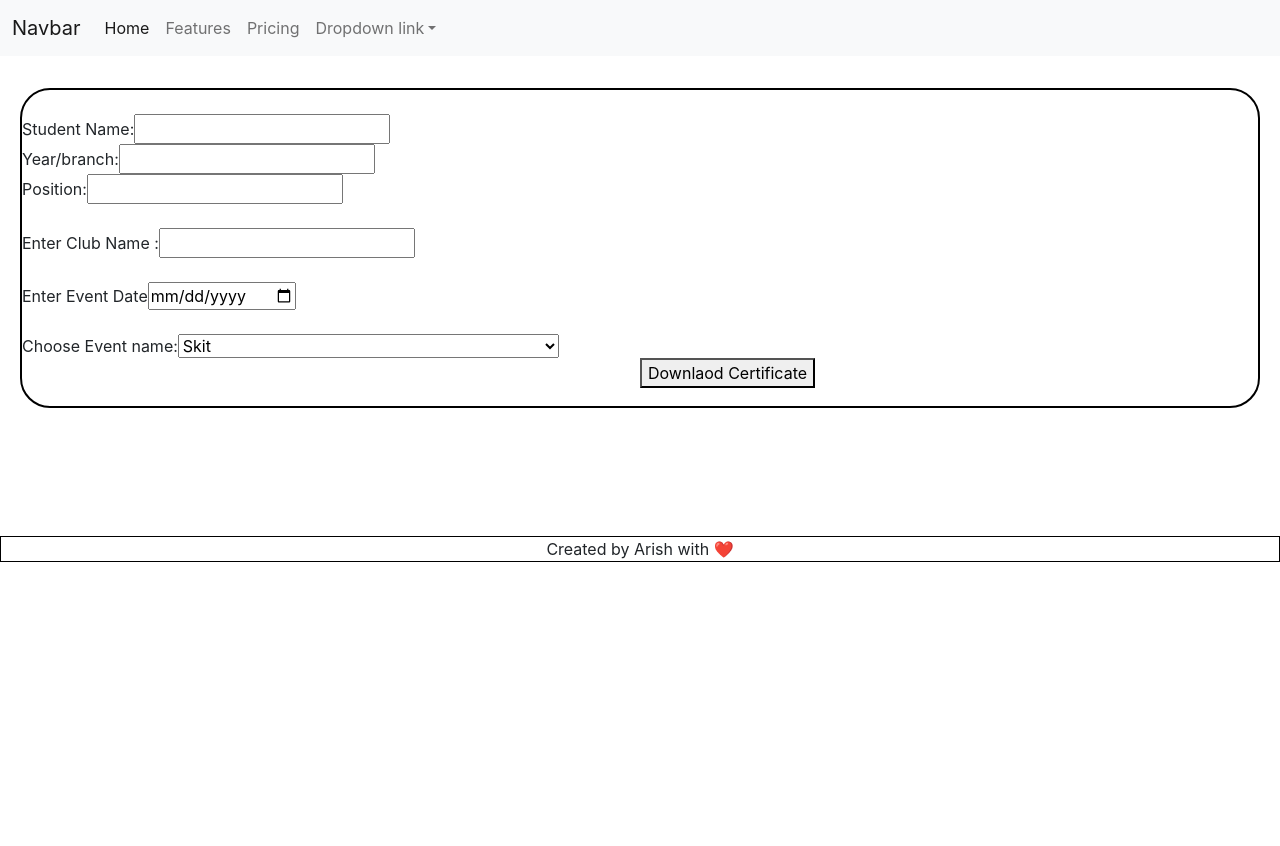
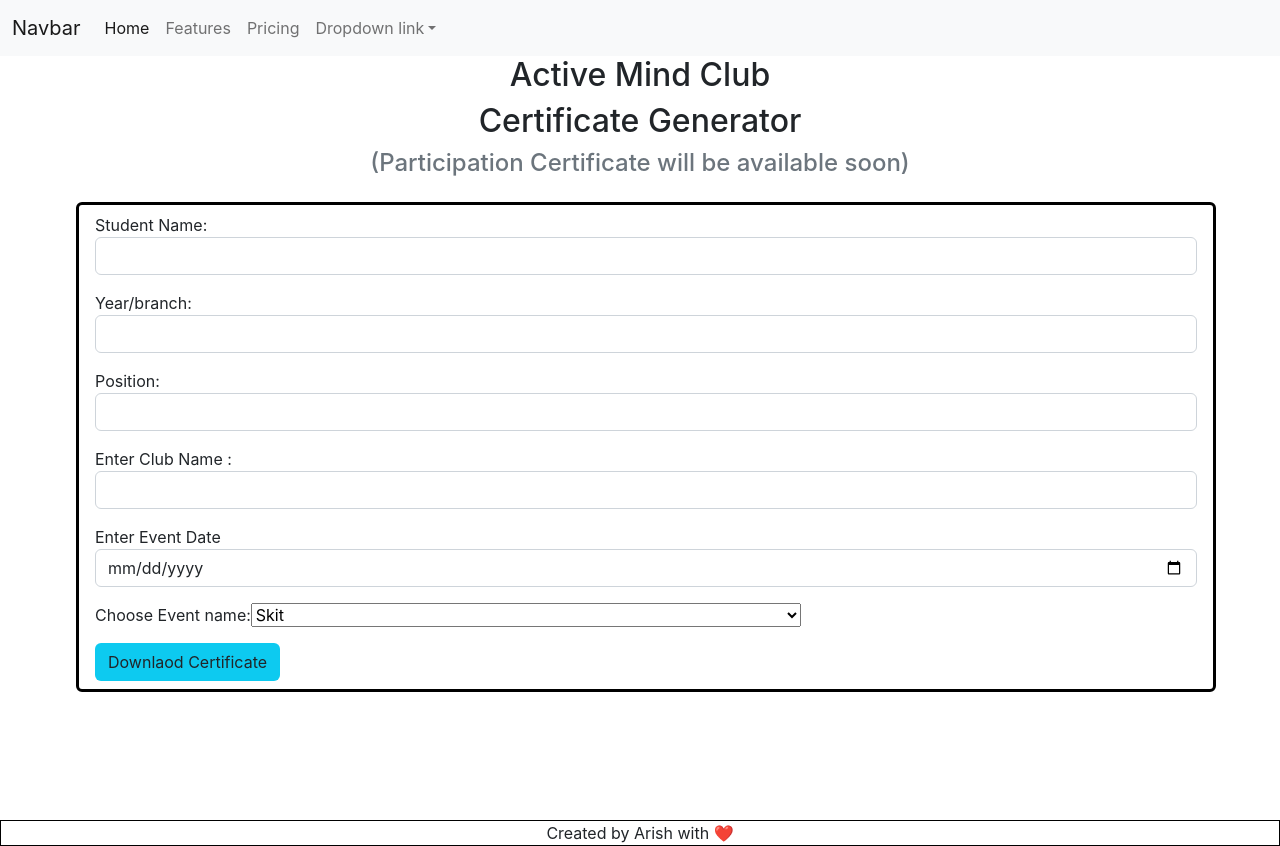
Before and after one commit to 11WALTER11/Certify, a React (Create React App) app: page / in a window 1280 px wide. Before the commit the page ends 800 px from the top, so only its background shows below. Built offline with nearby package versions, Linux system fonts and the light colour scheme.

Commit message:
styles updated

```diff
--- a/src/App.css
+++ b/src/App.css
@@ -1,15 +1,6 @@
-
-
-.cont{
-  border: 2px solid black;
-  height: 20em;
-  width: auto;
-  margin-top:2em;
-  border-radius: 30px;
-  margin-left: 20px;
-  margin-right: 20px;
-}
-button{
-  margin-left: 50%;
+.form-outline{
+  border: 3px solid black ;
+  border-radius:6px;
+  margin-right: 4em;
 
 }
--- a/src/App.js
+++ b/src/App.js
@@ -9,8 +9,8 @@ import { useState } from 'react';
 
 
 const events = ["Skit" , "Singing Competition" , "Feel the Reel","xquizite","Ibm Bootcamp " ,
-" SDP: Entrepreneurship Skills" , "Best Strategies to Crack Aptitude Test of MNCs ",
-" Feel The Reel"];
+" SDP: Entrepreneurship Skills" , "Guest Lecture on Cyber Security Awareness and it's Emerging Trends ","Just-A-Minute(JAM)",
+" Feel The Reel","Badminton"];
 function App() {
   const [sName, setsName] = useState("");
   const[YearB, setYearB] = useState("")
@@ -40,40 +40,42 @@ function App() {
   return (
     <>
       <Header />
+       <div className="text-center">
+        <h2>Active Mind Club</h2>
+        <h2>Certificate Generator</h2>
+        <h4 className="text-muted">(Participation Certificate will be available soon)</h4>
+       </div>
+      <div className="container form-outline mt-4  py-2 px-3">
+        <form >
 
-      <div className="cont">
-        <form>
-          <br />
-          <label for="fname">Student Name:</label>
-          <input type="text" id="fname" name="fname" onChange={(e)=>setsName(e.target.value)} />
-          <br />
+          <label for="fname" >Student Name:</label>
+          <input class="form-control mb-3" type="text" id="fname" name="fname" onChange={(e)=>setsName(e.target.value)} />
+
           <label for="YB">Year/branch:</label>
-          <input type="text" id="YB" name="YB" onChange={(e)=>setYearB(e.target.value)} />
-          <br />
+          <input class="form-control mb-3" type="text" id="YB" name="YB" onChange={(e)=>setYearB(e.target.value)} />
+
           <label for="POS">Position:</label>
-          <input type="text" id="POS" name="POS" onChange={(e)=>setPosition(e.target.value)} />
-          <br />
+          <input class="form-control mb-3" type="text" id="POS" name="POS" onChange={(e)=>setPosition(e.target.value)} />
 
 
-          <br />
+
+
           <label for="ClubN">Enter Club Name :</label>
-          <input type="text" id="ClubN" name="ClubN" onChange={(e)=>setCname(e.target.value)}/>
-          <br />
-          <br />
+          <input class="form-control mb-3" type="text" id="ClubN" name="ClubN" onChange={(e)=>setCname(e.target.value)}/>
+
           <label for="Edate">Enter Event Date </label>
-          <input type="date" id="Edate" name="Edate" onChange={(e)=>setEd(e.target.value)}/>
-          <br />
-          <br />
+          <input class="form-control mb-3" type="date" id="Edate" name="Edate" onChange={(e)=>setEd(e.target.value)}/>
+
           <label for="EventName">Choose Event name:</label>
-          <select id="EventName" name="EventName" onChange={(e)=>setEname(e.target.value)}>
+          <select class=" dropdown mb-3" id="EventName" name="EventName" onChange={(e)=>setEname(e.target.value)}>
             <option disabled>Choose an option</option>
 
             {events.map((value) => (
               <option>{value}</option>
             ))}
           </select>
-          <br />
-          <button onClick={pdfGenerator}>Downlaod Certificate</button>
+         <br/>
+          <button className="bg-info btn text-center " onClick={pdfGenerator}>Downlaod Certificate</button>
         </form>
       </div>
 
```
